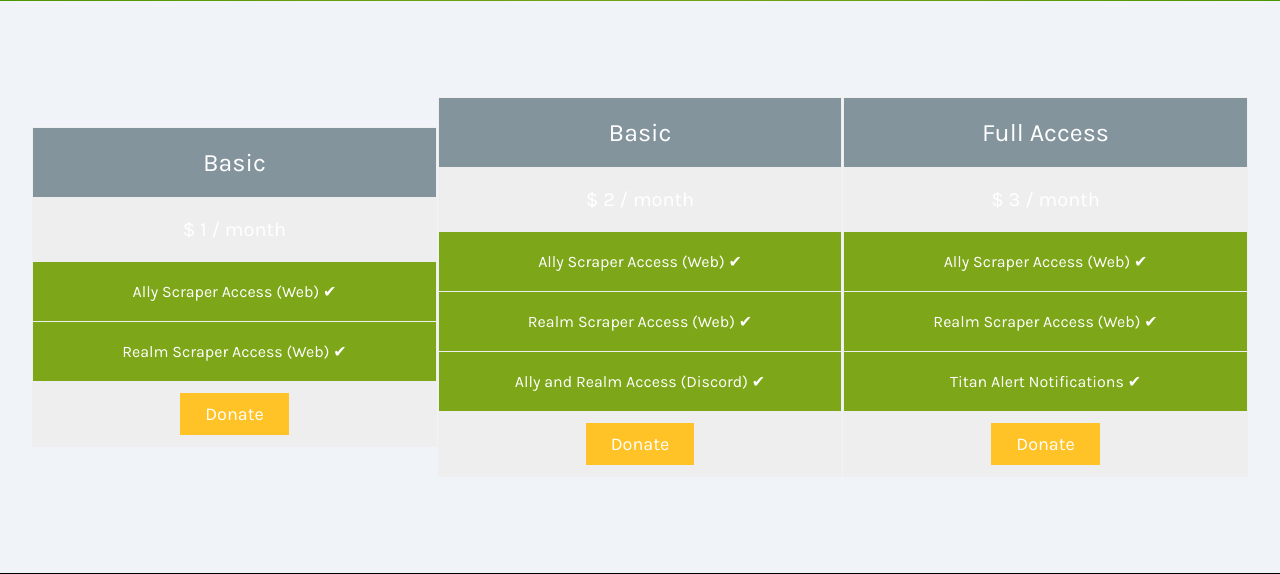
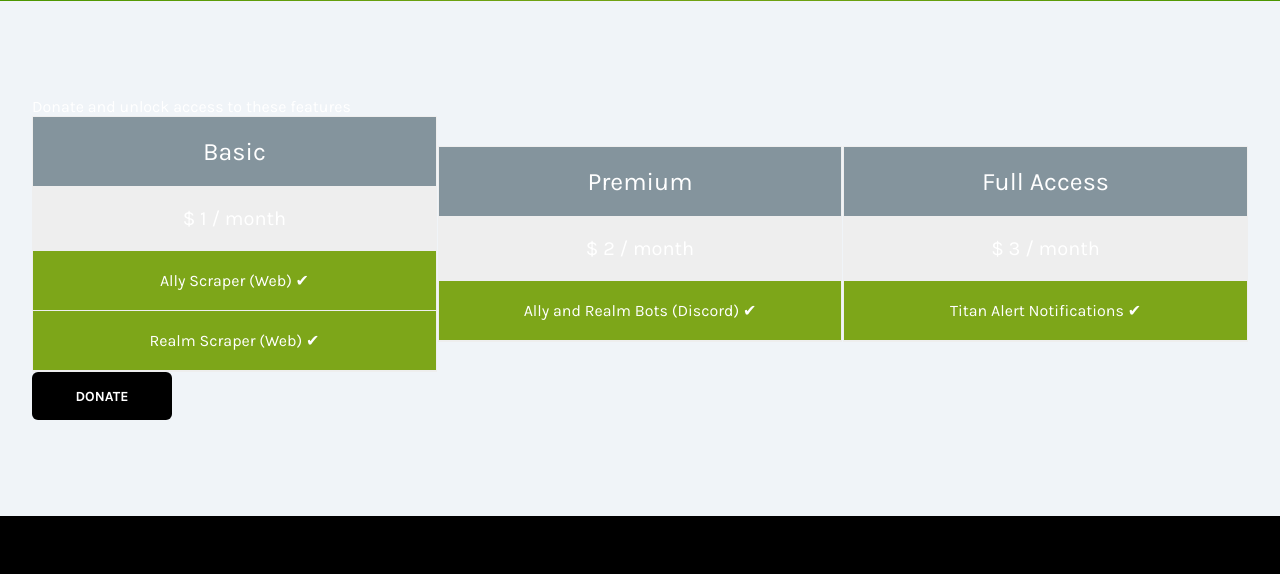
Before and after one commit to kevincornish/HeckGuide, a Django app: page / in a window 1280 px wide. Shown: the part 599-1173 px from the top of the page. Run offline with Django 3.2, Linux system fonts and the light colour scheme; some libraries are stand-ins or nearby versions.

Commit message:
added discord url

```diff
--- a/templates/index.html
+++ b/templates/index.html
@@ -6,32 +6,34 @@
 {% if user.is_authenticated %}
 <div class="container">
   <h2>Welcome {{ user.username }} !</h2>
+  <p>Join the <a href="https://discord.gg/TRutDYrw9K">discord</a> to gain access to the bots.</p>
 </div>
 {%else%}
+Donate and unlock access to these features
 <div class="subscription s-b-flx">
   <ul class="prices">
     <li class="header">Basic</li>
     <li class="grey">$ 1 / month</li>
-    <li>Ally Scraper Access (Web) ✔</li>
-    <li>Realm Scraper Access (Web) ✔</li>
-    <li class="grey"><a href="#" class="donate">Donate</a></li>
+    <li>Ally Scraper (Web) ✔</li>
+    <li>Realm Scraper (Web) ✔</li>
   </ul>
   <ul class="prices">
-    <li class="header">Basic</li>
+    <li class="header">Premium</li>
     <li class="grey">$ 2 / month</li>
-    <li>Ally Scraper Access (Web) ✔</li>
-    <li>Realm Scraper Access (Web) ✔</li>
-    <li>Ally and Realm Access (Discord) ✔</li>
-    <li class="grey"><a href="#" class="donate">Donate</a></li>
+    <li>Ally and Realm Bots (Discord) ✔</li>
   </ul>
   <ul class="prices">
     <li class="header">Full Access</li>
     <li class="grey">$ 3 / month</li>
-    <li>Ally Scraper Access (Web) ✔</li>
-    <li>Realm Scraper Access (Web) ✔</li>
     <li>Titan Alert Notifications ✔</li>
-    <li class="grey"><a href="#" class="donate">Donate</a></li>
-  </ul>
 </div>
+<form action="https://www.paypal.com/cgi-bin/webscr" method="post" target="_top">
+  <input type="hidden" name="cmd" value="_s-xclick" />
+  <input type="hidden" name="hosted_button_id" value="RJ4K9TMNMYX9A" />
+  <input type="hidden" name="return" value="https://heckguide.com/">
+  <div>
+    <input type="submit" name="submit" alt="Donate with PayPal button" value="Donate">
+  </div>
+</form>
 {%endif%}
 {%endblock%}
```
